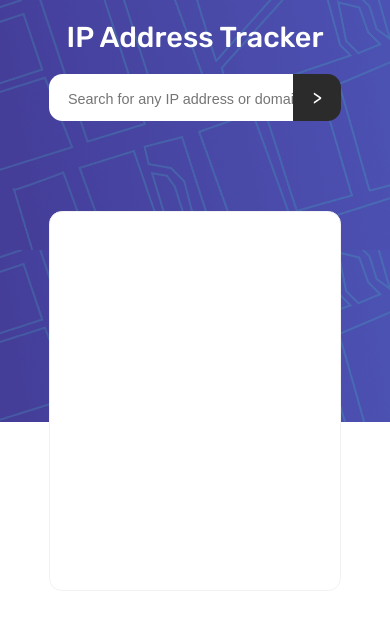
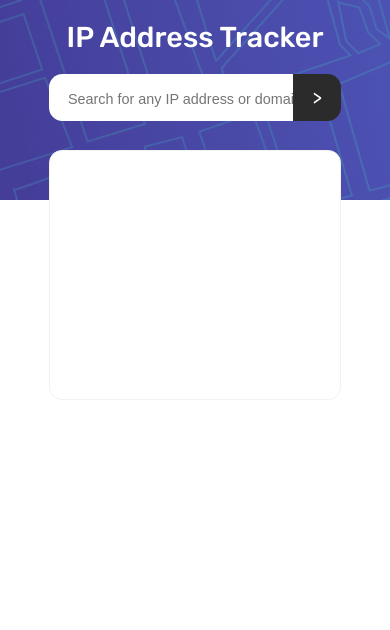
Before and after one commit to Gaius388/IP-address-tracker-website, a plain HTML site: page index.html in a window 390 px wide. Drawn offline with nearby package versions, Linux system fonts and the light colour scheme.

Commit message:
Add files via upload

```diff
--- a/style.css
+++ b/style.css
@@ -20,7 +20,7 @@ body{
     grid-row: 1/2;
     background-image: url(./images/pattern-bg.png);
     background-repeat: no-repeat;
-    height: 35vh;
+    height: 225px;
     position: relative;
 }
 .input__section{
@@ -69,7 +69,7 @@ body{
 }
 .info__section{
     position: absolute;
-    inset: 23% 0 0 0;
+    inset: 140px 0 0 0;
     display: grid;
     grid-template-columns: 1fr 1fr 1fr 1fr;
     grid-template-rows: auto;
@@ -79,7 +79,7 @@ body{
     margin: 0 auto;
     padding: 1.5em 0;
     z-index: 2;
-    height: 22vh;
+    height: 150px;
     background-color: white;
 }
 .info__section p{
@@ -149,7 +149,7 @@ small{
         margin: 0 auto;
     }
     .top__container{
-        height: 50vh;
+        height: 200px;
         background-repeat: repeat;
     }
     .info__section{
@@ -158,8 +158,8 @@ small{
         width: 75%;
         justify-content: center;
         text-align: center;
-        height: 45vh;
-        inset: 25% 0 0 0;
+        height: 250px;
+        inset: 150px 0 0 0;
         background-color: white;
     }
     .info__section p{
```
